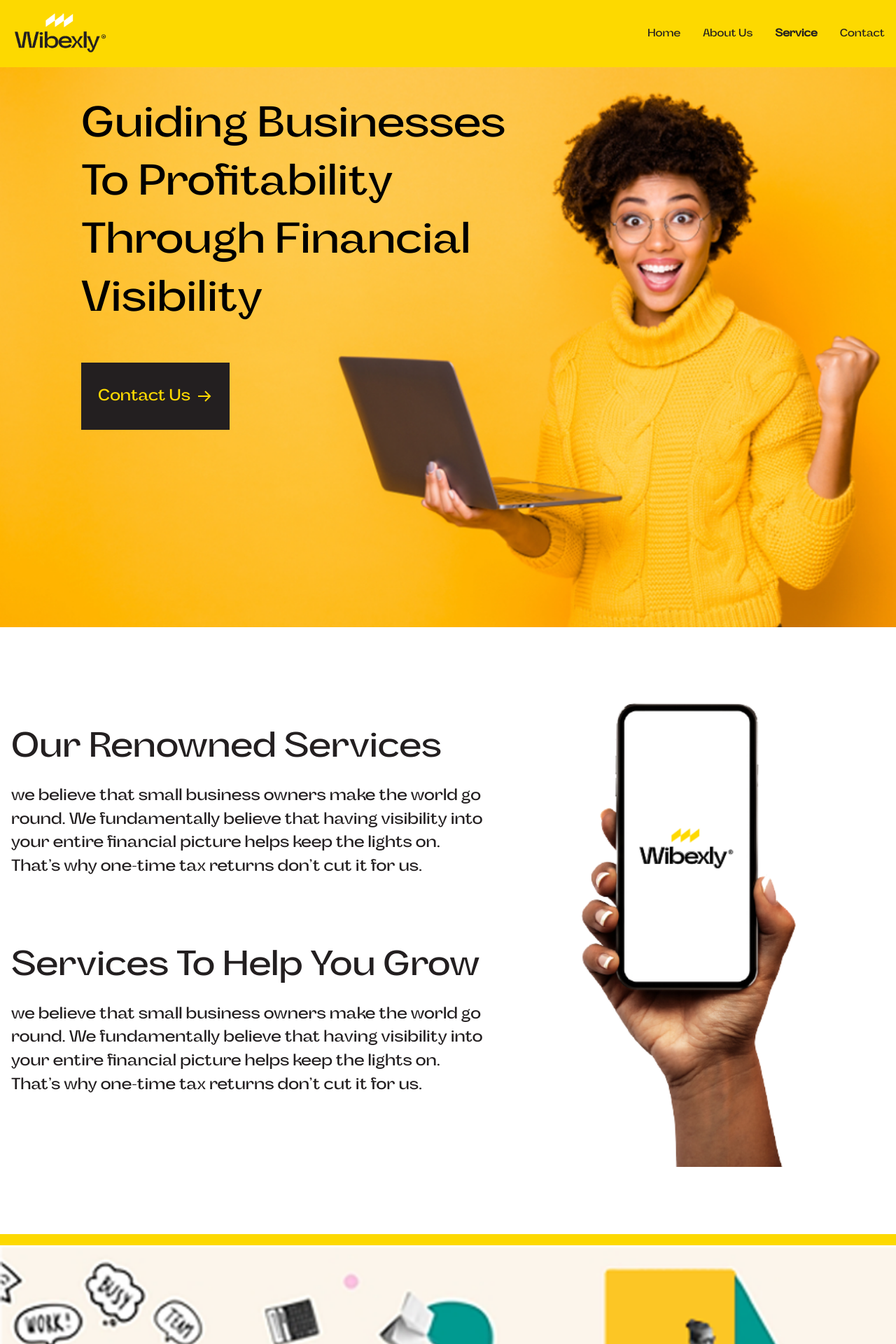
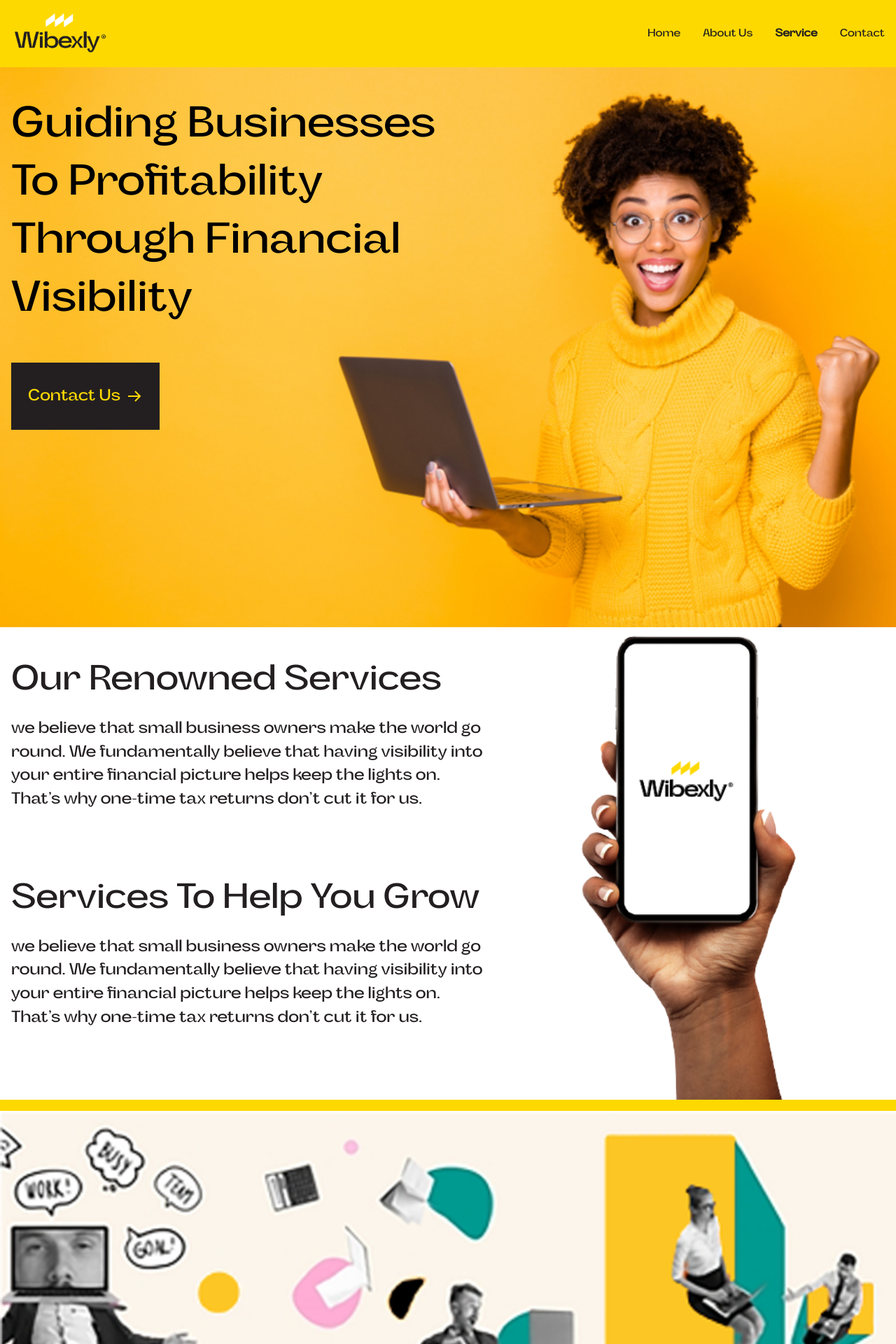
Before and after one commit to eakojo/dr-george, a Next.js app: page /services in a window 1280 px wide. Shown: the top 1920 px of the page at 70% size. Built offline with nearby package versions, Linux system fonts and the light colour scheme.

Commit message:
corrected issues

```diff
--- a/src/components/Blocks/Animations/Reveal.tsx
+++ b/src/components/Blocks/Animations/Reveal.tsx
@@ -54,7 +54,6 @@ const Reveal: FC<IProp> = ({
     // eslint-disable-next-line react-hooks/exhaustive-deps
     }, [isInView])
 
-    console.log(from+' ',setHidden(from, isMobile? 40: 100))
     return (
         <Box ref={ref} width={"fit-content"} position={"relative"}>
             <MotionBox
--- a/src/components/Blocks/Hero/homeHero.tsx
+++ b/src/components/Blocks/Hero/homeHero.tsx
@@ -33,7 +33,7 @@ const HeroDesktop: FC<IProp> = ({
           <Grid templateColumns={{base:  'repeat(1, 1fr)', sm: 'repeat(3, 1fr)', lg: 'repeat(5, 1fr)'}} gap={12} mt={"-30vh"}>
             <Box as={GridItem} colSpan={2}>
               <Flex w="100%" h="100%" align={'center'} justify={'center'}>
-                <Reveal from="bottom">
+                <Box mt={12}>
                   <Box
                     color="white"
                     fontSize={{base: 48,sm: 52, lg: 80}}
@@ -49,7 +49,7 @@ const HeroDesktop: FC<IProp> = ({
                       Discover the company
                       <Icon ml={2} fontSize={24} as={BiArrowBack} {...{ transform: 'rotate(180deg)' }}/>
                   </Button>
-                </Reveal>
+                </Box>
               </Flex>
             </Box>
           </Grid>
--- a/src/components/Blocks/Hero/serviceHero.tsx
+++ b/src/components/Blocks/Hero/serviceHero.tsx
@@ -25,7 +25,7 @@ const HeroDesktop: FC = () => {
         >
           <Grid templateColumns={{base:  'repeat(1, 1fr)', sm: 'repeat(3, 1fr)', lg: 'repeat(5, 1fr)'}} gap={12} mt={"-30vh"}>
             <Box as={GridItem} colSpan={3}>
-              <Reveal>
+              <Box>
                   <Flex w="100%" h="100%" align={'center'} justify={'center'}>
                     <Box>
                       <Box
@@ -44,7 +44,7 @@ const HeroDesktop: FC = () => {
                       </Button>
                     </Box>
                   </Flex>
-              </Reveal>
+              </Box>
             </Box>
           </Grid>
         </Box>
--- a/src/components/Blocks/Service/RenowedService/index.tsx
+++ b/src/components/Blocks/Service/RenowedService/index.tsx
@@ -13,7 +13,7 @@ const RenownedService: FC = () => {
       borderBottomWidth={16}
       borderColor={"base.yellow"}
     >
-        <Grid templateColumns={{base: "repeat(1, 1fr)", md: "repeat(7, 1fr)"}} gap={16} py={{base: 12, md: 24}}>
+        <Grid templateColumns={{base: "repeat(1, 1fr)", md: "repeat(7, 1fr)"}} gap={16}>
               <Box as={GridItem} colSpan={4}>
                 <Reveal from='left'>
                   <Box pt={12}>
```
